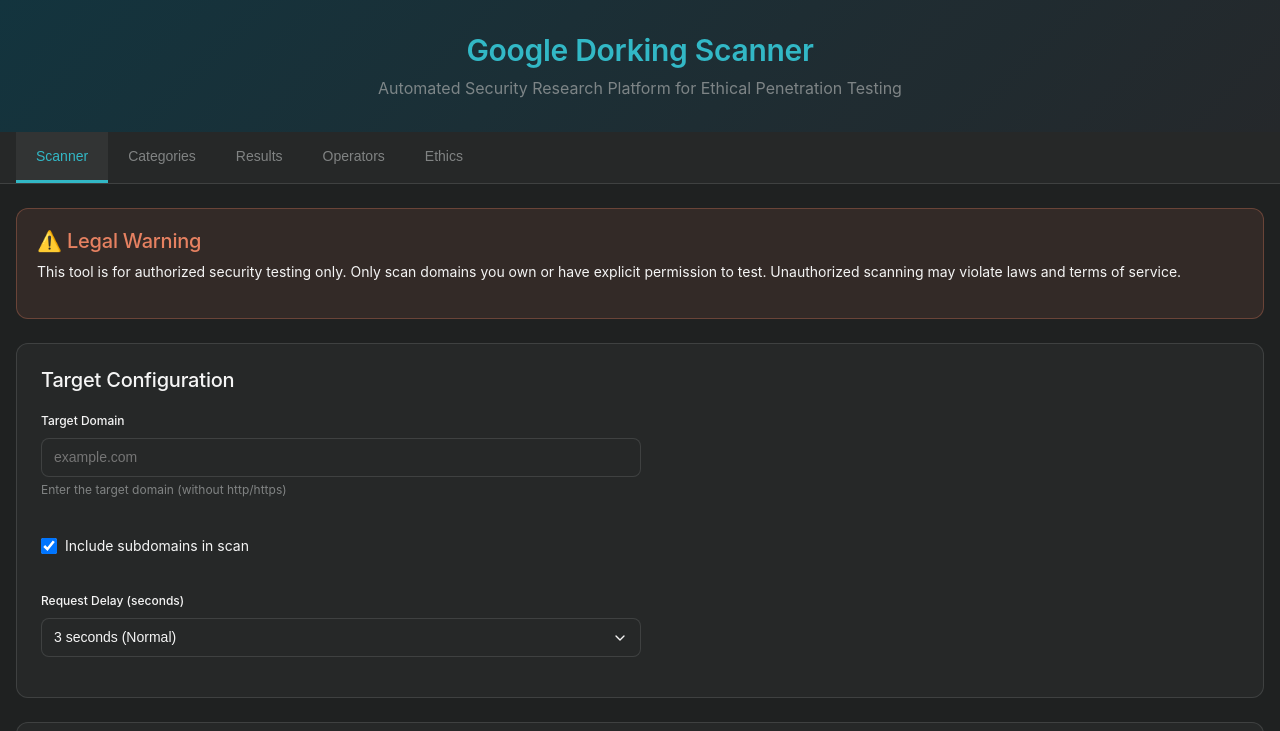
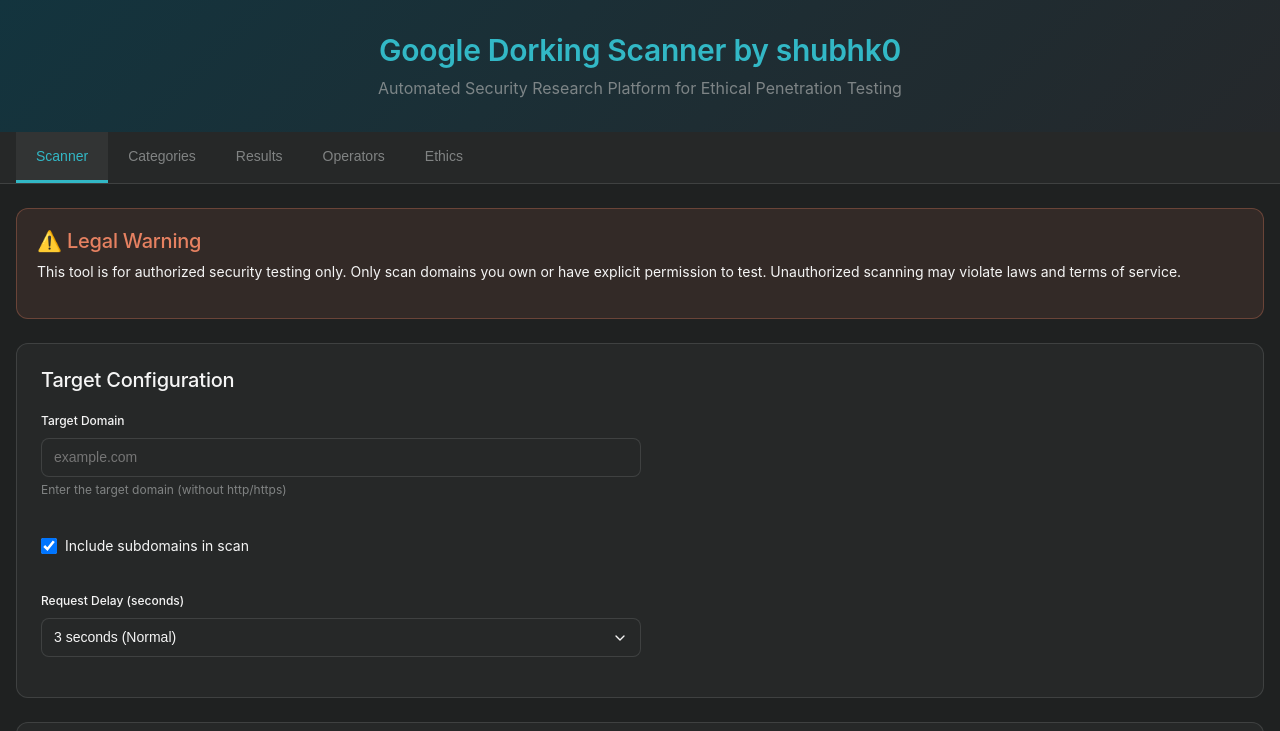
Before and after one commit to Shubhk0/googledorkscanner, a plain HTML site: page index.html in a window 1280 px wide. Shown: the top 731 px of the page. Drawn offline with Linux system fonts and the light colour scheme; a web font is replaced by a local one.

Commit message:
Update index.html added my name

```diff
--- a/index.html
+++ b/index.html
@@ -11,7 +11,7 @@
     <header class="header">
         <div class="container">
             <div class="header-content">
-                <h1 class="header-title">Google Dorking Scanner</h1>
+                <h1 class="header-title">Google Dorking Scanner by shubhk0 </h1>
                 <p class="header-subtitle">Automated Security Research Platform for Ethical Penetration Testing</p>
             </div>
         </div>
```
